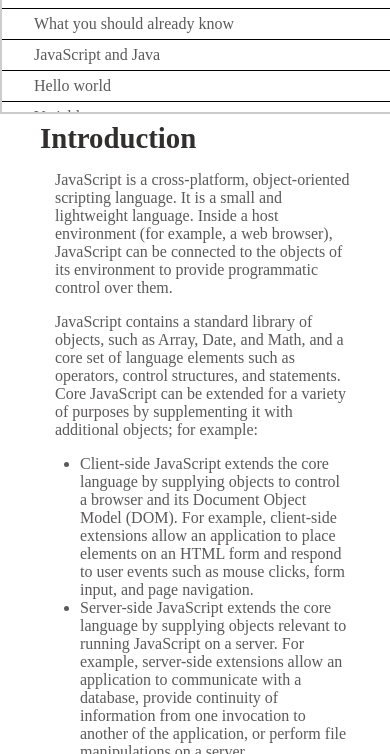
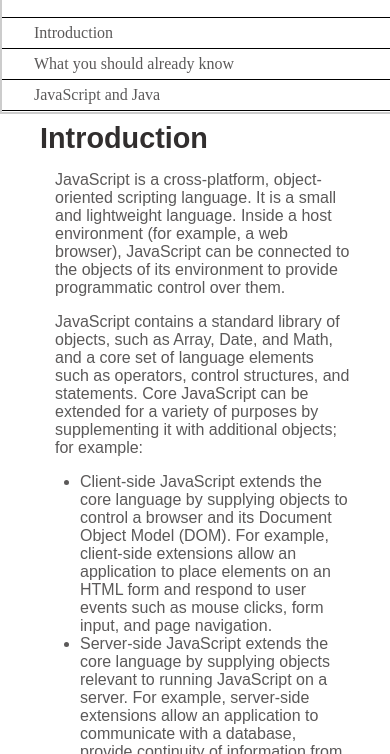
Before and after one commit to blessedjasonmwanza/trial-adminsion-review, a plain HTML site: page index.html in a window 390 px wide. Shown: the part 90-844 px from the top of the page. Drawn offline with Linux system fonts and the light colour scheme.

Commit message:
Fix CSS linter errors and HTML semantics issues

```diff
--- a/css/style.css
+++ b/css/style.css
@@ -1,6 +1,7 @@
-:root{
+:root {
   --nav-width: 310px;
 }
+
 body header #navbar {
   position: fixed;
   left: 0;
@@ -12,9 +13,11 @@ body header #navbar {
   flex-direction: column;
   overflow-y: auto;
 }
-*{
+
+* {
   color: #5b5959;
 }
+
 body header #navbar #header-4 {
   font-size: 1.5em;
   font-weight: 500;
@@ -22,60 +25,67 @@ body header #navbar #header-4 {
   padding-left: 1.2em;
   color: black;
 }
-body header #navbar #nav_elements {
+
+body header #navbar .nav_elements {
   display: flex;
   flex-basis: 100%;
   border-top: 1px solid rgb(0, 0, 0);
   align-items: center;
   align-content: center;
-    height: fit-content;
   text-decoration: none;
-    padding: 0px 16px;
+  padding: 0 16px;
   font-size: 16px;
   padding-left: 2em;
 }
+
 body #main-doc {
   position: relative;
   margin-left: var(--nav-width);
   padding: 10px;
   padding-left: 40px;
   padding-right: 40px;
-    font-family: -webkit-pictograph;
+  font-family: '-webkit-pictograph', Arial, Helvetica, sans-serif;
 }
+
 code {
   background: #f9f9f9;
   padding: 24px;
   display: block;
   border-radius: 6px;
 }
+
 body main section header {
   color: rgb(49, 46, 46);
   font-weight: 600;
   font-size: 1.8em;
 }
+
 body main section p {
   margin-left: 15px;
 }
-@media only screen and (max-width: 1020px){
-    body header #navbar{
+
+@media only screen and (max-width: 1020px) {
+  body header #navbar {
     top: 0;
     right: 0;
-        width: 100%;;
-        bottom: none;
+    width: 100%;
+    bottom: 0;
     height: 200px;
     max-height: 200px;
     background: #fff;
     z-index: 999;
   }
-    body #main-doc{
+
+  body #main-doc {
     position: fixed;
-        bottom: 0px;
+    bottom: 0;
     top: 202px;
-        left: 0px;
-        right: 0px;
-        margin-left: 0px;
+    left: 0;
+    right: 0;
+    margin-left: 0;
   }
-    body header #navbar #nav_elements{
+
+  body header #navbar .nav_elements {
     min-height: 30px;
   }
 }
--- a/index.html
+++ b/index.html
@@ -11,24 +11,24 @@
     <script src="https://cdn.freecodecamp.org/testable-projects-fcc/v1/bundle.js"></script>
     <header>
       <nav id="navbar">
-        <header id="header-4">
+        <h1 id="header-4">
           JS Documentation
-        </header>
+        </h1>
 
-        <a href="#introduction" id="nav_elements" class="nav-link">Introduction</a>
-        <a href="#what_you_should_already_know" id="nav_elements" class="nav-link">What you should already know</a>
-        <a href="#javascript_and_java" id="nav_elements" class="nav-link">JavaScript and Java</a>
-        <a href="#hello_world" id="nav_elements" class="nav-link">Hello world</a>
-        <a href="#variables" id="nav_elements" class="nav-link">Variables</a>
-        <a href="#declaring_variables" id="nav_elements" class="nav-link">Declaring variables</a>
-        <a href="#variable_scope" id="nav_elements" class="nav-link">Variable scope</a>
-        <a href="#global_variables" id="nav_elements" class="nav-link">Global variables</a>
-        <a href="#constants" id="nav_elements" class="nav-link">Constants</a>
-        <a href="#data_types" id="nav_elements" class="nav-link">Data types</a>
-        <a href="#if...else_statement" id="nav_elements" class="nav-link">if...else statement</a>
-        <a href="#while_statement" id="nav_elements" class="nav-link">while statement</a>
-        <a href="#function_declarations" id="nav_elements" class="nav-link">Function declarations</a>
-        <a href="#reference" id="nav_elements" class="nav-link">Reference</a>
+        <a href="#introduction" class="nav-link nav_elements">Introduction</a>
+        <a href="#what_you_should_already_know" class="nav-link nav_elements">What you should already know</a>
+        <a href="#javascript_and_java" class="nav-link nav_elements">JavaScript and Java</a>
+        <a href="#hello_world" class="nav-link nav_elements">Hello world</a>
+        <a href="#variables" class="nav-link nav_elements">Variables</a>
+        <a href="#declaring_variables" class="nav-link nav_elements">Declaring variables</a>
+        <a href="#variable_scope" class="nav-link nav_elements">Variable scope</a>
+        <a href="#global_variables" class="nav-link nav_elements">Global variables</a>
+        <a href="#constants" class="nav-link nav_elements">Constants</a>
+        <a href="#data_types" class="nav-link nav_elements">Data types</a>
+        <a href="#if...else_statement" class="nav-link nav_elements">if...else statement</a>
+        <a href="#while_statement" class="nav-link nav_elements">while statement</a>
+        <a href="#function_declarations" class="nav-link nav_elements">Function declarations</a>
+        <a href="#reference" class="nav-link nav_elements">Reference</a>
 
       </nav>
     </header>
@@ -191,14 +191,14 @@
         <p>To execute multiple statements, use a block statement ({ ... }) to group those statements.</p>
         <p>Example:</p>
         <p>The following while loop iterates as long as n is less than three:</p>
-        <code>var n = 0; var x = 0; while (n < 3) { n++; x += n; }</code>
+        <code>var n = 0; var x = 0; while (n &lt; 3) { n++; x += n; }</code>
         <p>With each iteration, the loop increments n and adds that value to x. Therefore, x and n take on the following values:</p>
         <ul>
           <li>After the first pass: n = 1 and x = 1</li>
           <li>After the second pass: n = 2 and x = 3</li>
           <li>After the third pass: n = 3 and x = 6</li>
         </ul>
-        <p>After completing the third pass, the condition n < 3 is no longer true, so the loop terminates.</p>
+        <p>After completing the third pass, the condition n &lt; 3 is no longer true, so the loop terminates.</p>
       </section>
       <section class="main-section" id="function_declarations">
         <header>Function declarations</header>
@@ -217,7 +217,7 @@
       <section class="main-section" id="reference">
         <header>Reference</header>
         <ul>
-          <li>All the documentation in this page is taken from <a href="https://developer.mozilla.org/en-US/docs/Web/JavaScript/Guide" target="_blank">MDN</a></li>
+          <li>All the documentation in this page is taken from <a href="https://developer.mozilla.org/en-US/docs/Web/JavaScript/Guide" rel="noopener noreferrer" target="_blank">MDN</a></li>
         </ul>
       </section>
 
```
Lines whose indentation alone changed are shown as unchanged.
